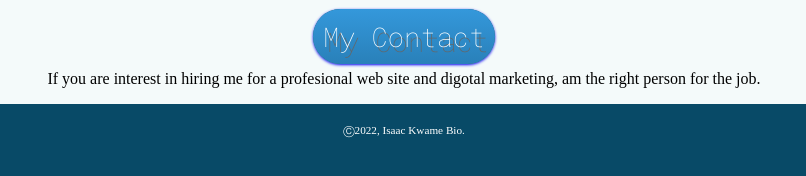
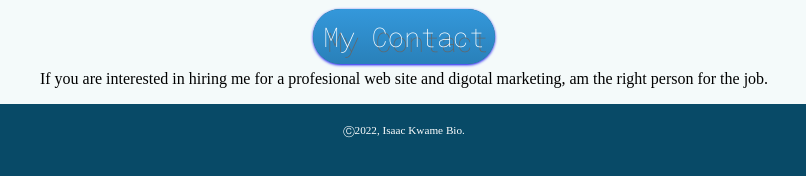
Before and after one commit to Ikebio/cv, a plain HTML site: page index.html in a window 1280 px wide. Shown: the part 1942-2118 px from the top of the page, 236-1042 px from the left. Drawn offline with Linux system fonts and the light colour scheme.

Commit message:
Update index.html

```diff
--- a/index.html
+++ b/index.html
@@ -120,7 +120,7 @@
 <hr>
 <a href="Contact.html" class="btn">My Contact</a>
 
-<p>If you are interest in hiring me for a profesional web site and digotal marketing, am the right person for the job.</p>
+<p>If you are interested in hiring me for a profesional web site and digotal marketing, am the right person for the job.</p>
 <footer id="footer"> Ⓒ2022, Isaac Kwame Bio.</footer>
 
 </body>
```
